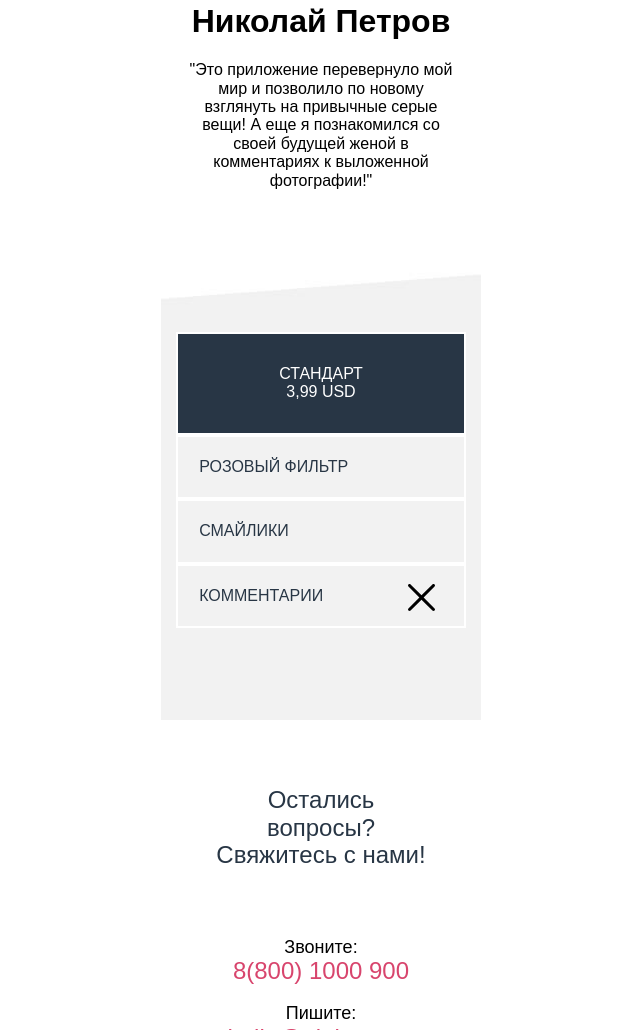
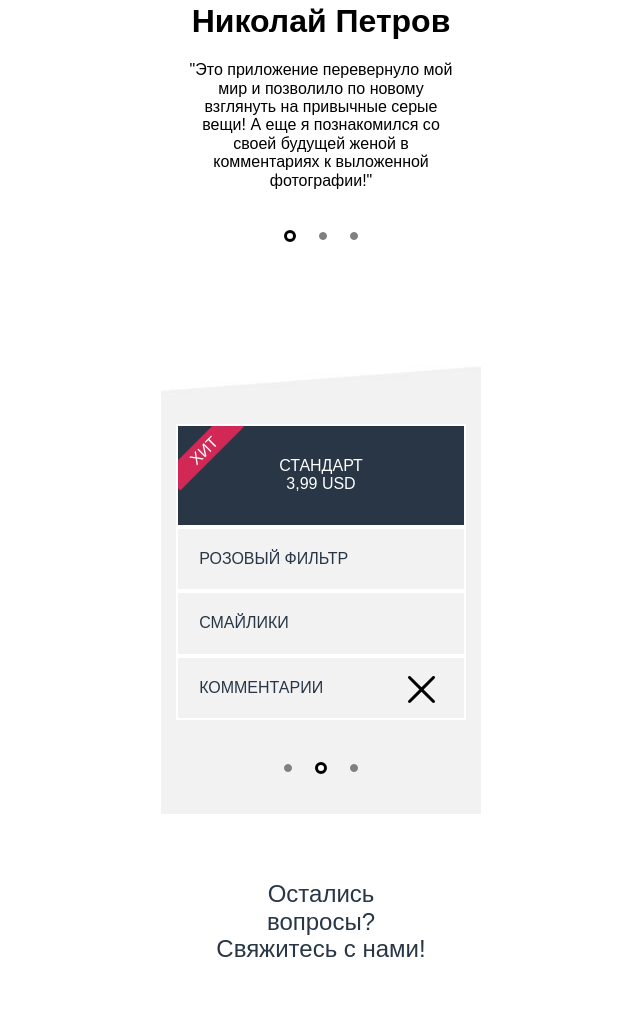
Before and after one commit to LarisaPetrakova/Pink, a plain HTML site: page index.html in a window 1280 px wide. Shown: the part 1856-2886 px from the top of the page, without its empty margins (319-959 px from the left). Drawn offline with nearby package versions, Linux system fonts and the light colour scheme.

Commit message:
добавлены слайдеры и флаг Хит

```diff
--- a/css/style.css
+++ b/css/style.css
@@ -93,13 +93,32 @@
 .slider-reviews__item:nth-child(3){
     display: none;
 }
+.slider-btn {
+    display: inline-block;
+    width: 6px;
+    height: 6px;
+    border: solid grey 1px;
+    border-radius: 10px;
+    background-color: grey;
+    margin-right: 19px;
+    margin-top: 40px;
+    vertical-align: middle;
+    margin-bottom: 40px;
+}
+.slider-btn:last-child {
+    margin-right: 0;
+}
+.slider-btn__active {
+    background-color: white;
+    border: solid black 3px;
+}
 .price {
     background-image: url(../img/grey-background2-320x505.jpg);
     padding-top: 90px;
 }
 .price__table {
     margin: auto;
-    padding-bottom: 90px;
+    padding-bottom: 0px;
     text-transform: uppercase;
 }
 .price__table tr:first-child {
@@ -108,6 +127,20 @@
     display: block;
     padding: 30px 100px;
     text-align: center;
+    position: relative;
+    overflow: hidden;
+}
+.price__flag {
+    width: 90px;
+    height: 20px;
+    position: absolute;
+    top: 13px;
+    left: -19px;
+    z-index: 2;
+    background-color: #d22856;
+    transform: rotate(-45deg);
+    overflow: hidden;
+    padding-top: 3px;
 }
 .price__table tr {
     text-align: left;
--- a/index.html
+++ b/index.html
@@ -75,6 +75,9 @@
                 <article class="slider-reviews__item">
                     <h1 class="slider-reviews__header">Николай Петров</h1>
                     <div class="slider-reviews__text">"Это приложение перевернуло мой мир и позволило по новому взглянуть на привычные серые вещи! А еще я познакомился со своей будущей женой в комментариях к выложенной фотографии!"</div>
+                    <div class="slider-btn slider-btn__active"></div>
+                    <div class="slider-btn"></div>
+                    <div class="slider-btn"></div>
                 </article>
                 <article class="slider-reviews__item">
                     <h1 class="slider-reviews__header">2Николай Петров</h1>
@@ -96,7 +99,7 @@
         <div class="price__table-wrap">
             <table class="price__table">
                 <tr>
-                    <td class="price__table-col-1">Стандарт <br> 3,99 USD</td>
+                    <td class="price__table-col-1"><div class="price__flag" title="Хит">Хит</div>Стандарт <br> 3,99 USD</td>
                 </tr>
                 <tr>
                     <td class="price__table-col-1">Розовый фильтр</td>
@@ -108,13 +111,11 @@
                     <td class="price__table-col-1">Комментарии</td>
                 </tr>
             </table>
+            <div class="slider-btn "></div>
+                    <div class="slider-btn slider-btn__active"></div>
+                    <div class="slider-btn"></div>
         </div>
-        <div class="price__pagination">
-            <i></i>
-            <i class="price__pagination-active"></i>
-                    <i></i>
 
-                </div>
     </section>
 
     <footer class="page-footer">
```
